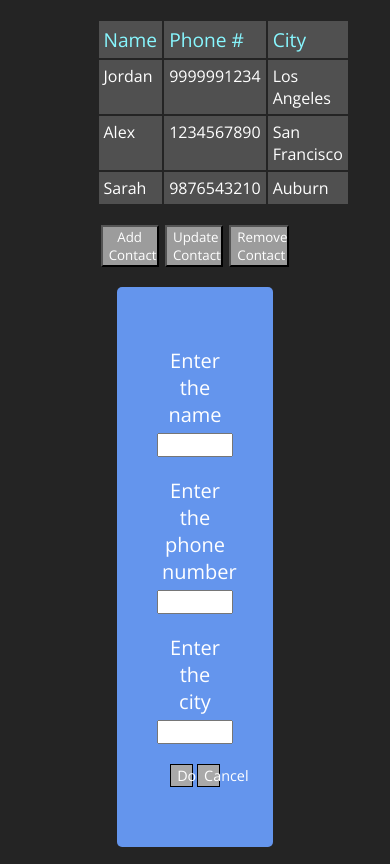
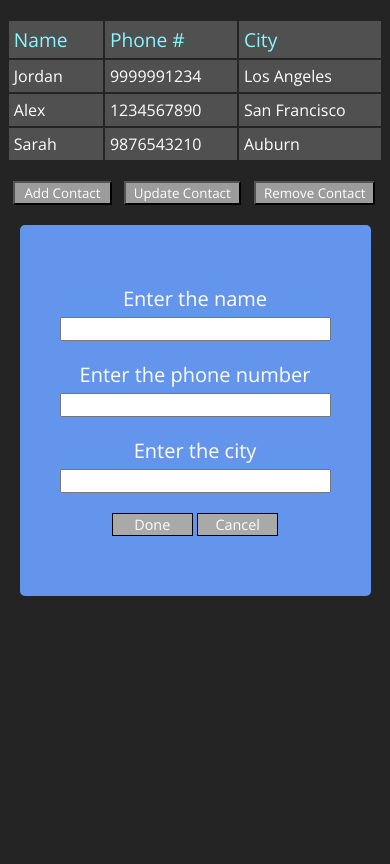
Before and after one commit to 1DmitriiShumilov1/JavaScriptShowcase, a plain HTML site: page contact-list.html in a window 390 px wide. Both pictures are taken after a click on the button "Add Contact". Drawn offline with nearby package versions, Linux system fonts and the light colour scheme.

Commit message:
added support for phones

```diff
--- a/script-contact-list.js
+++ b/script-contact-list.js
@@ -44,17 +44,22 @@ function runCode(){
         var inputPhone = document.getElementsByClassName("input-phone")[0].value;
         var inputCity = document.getElementsByClassName("input-city")[0].value;
 
+        if (inputPhone.length < 10){
+            alert("Phone number should contain 10 digits");
+            return;
+        }
+
+        if(inputName == "" || inputCity == ""){
+            alert("Please fill up all the fields");
+            return;
+        }
+
         var duplicateNumber = false;
 
         for (i = 0; i < contacts.length; i++){
             if (contacts[i].phoneNumber == inputPhone){
                 duplicateNumber = true;
             }
-        }
-
-        if (inputPhone.length < 10){
-            alert("Phone number should contain 10 digits");
-            return;
         }
 
         switch(duplicateNumber){
--- a/style-contact-list.css
+++ b/style-contact-list.css
@@ -68,3 +68,24 @@ html, body{
             outline-style: none;
             font-size: .9em;
         }
+
+@media screen and (max-width: 800px){
+    .contact-list, .contact-buttons{
+        width: 75%;
+    }
+
+    .add-contact-form{
+        width: 60%;
+    }
+}
+
+@media screen and (max-width: 400px){
+    .contact-list, .contact-buttons{
+        width: 96%;
+        margin: 20px auto;
+    }
+
+    .add-contact-form{
+        width: 90%;
+    }
+}
```
Also changed, not shown: favicon-32x32.png (deleted), favicon.ico (renamed from favicon-16x16.png).
